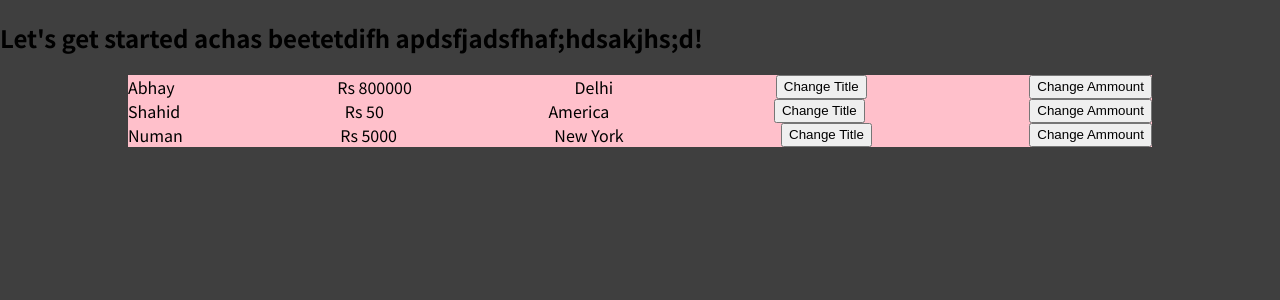
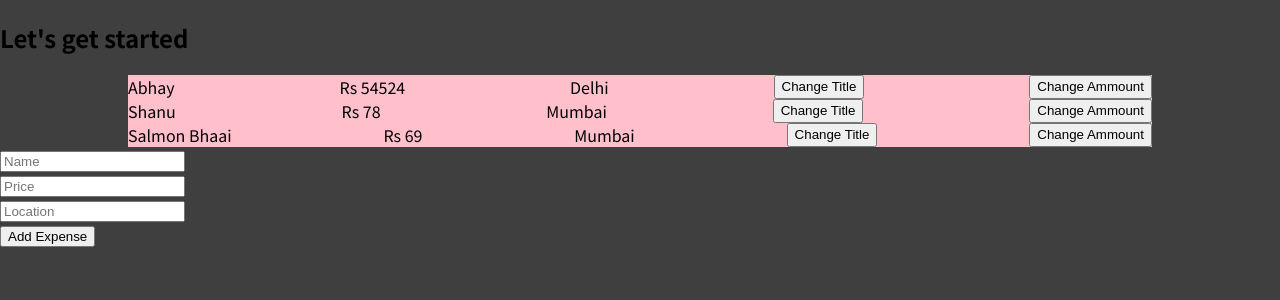
Before and after one commit to abhay-singhchauhan/expense-test-app, a React (Create React App) app: page / in a window 1280 px wide. Shown: the top 300 px of the page. Built offline with nearby package versions, Linux system fonts and the light colour scheme.

Commit message:
added form to add expenses

```diff
--- a/src/App.js
+++ b/src/App.js
@@ -1,20 +1,37 @@
 import ExpenseItem from "./components/ExpenseItem.js";
+import NewExpense from "./components/NewExpense/NewExpense.js";
 
 function App() {
+  const expense = [
+    {
+      Title: "Abhay",
+      Ammount: 54524,
+      Location: "Delhi",
+    },
+    {
+      Title: "Shanu",
+      Ammount: 78,
+      Location: "Mumbai",
+    },
+    {
+      Title: "Salmon Bhaai",
+      Ammount: 69,
+      Location: "Mumbai",
+    },
+  ];
+  const exp = expense.map((data, index) => (
+    <ExpenseItem
+      Title={data.Title}
+      Ammount={data.Ammount}
+      Location={data.Location}
+    />
+  ));
+  console.log(exp);
   return (
     <div>
-      <h2>Let's get started achas beetetdifh apdsfjadsfhaf;hdsakjhs;d!</h2>
-      <ExpenseItem
-        Title="Abhay"
-        Ammount="800000"
-        Location="Delhi"
-      ></ExpenseItem>
-      <ExpenseItem Title="Shahid" Ammount="50" Location="America"></ExpenseItem>
-      <ExpenseItem
-        Title="Numan"
-        Ammount="5000"
-        Location="New York"
-      ></ExpenseItem>
+      <h2>Let's get started</h2>
+      {exp}
+      <NewExpense></NewExpense>
     </div>
   );
 }
--- /dev/null
+++ b/src/components/NewExpense/NewExpense.js
@@ -0,0 +1,42 @@
+const NewExpense = () => {
+  function inputChange(e) {
+    console.log(e.target.value);
+  }
+
+  return (
+    <div>
+      <form>
+        <div>
+          <div>
+            <input
+              onChange={inputChange}
+              placeholder="Name"
+              type="text"
+            ></input>
+          </div>
+          <div>
+            <input
+              onChange={inputChange}
+              placeholder="Price"
+              type="number"
+            ></input>
+          </div>
+          <div>
+            <input
+              onChange={inputChange}
+              placeholder="Location"
+              type="location"
+            ></input>
+          </div>
+          <div>
+            <button onChange={inputChange} type="submit">
+              Add Expense
+            </button>
+          </div>
+        </div>
+      </form>
+    </div>
+  );
+};
+
+export default NewExpense;
```
